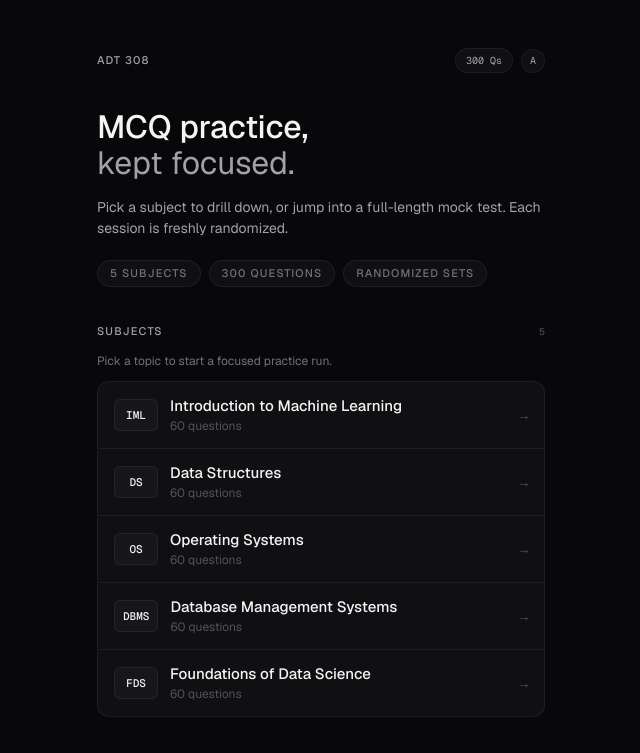
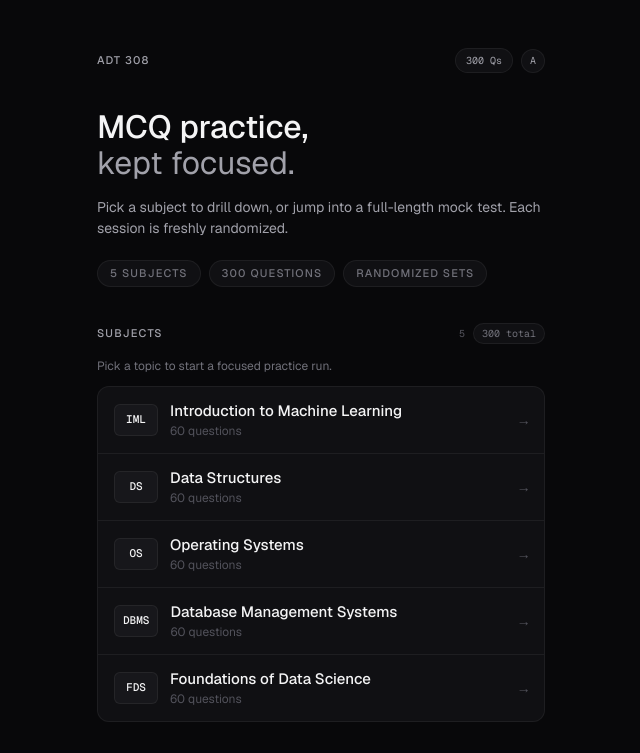
Before and after one commit to rohith-0099/CCW_MCQ_WEBSITE, a Next.js app: page / in a window 1280 px wide. Shown: the top 753 px of the page, without its empty margins (319-959 px from the left). Built offline with nearby package versions, Linux system fonts and the light colour scheme.

Commit message:
Show total questions badge in subjects header

```diff
--- a/src/app/page.tsx
+++ b/src/app/page.tsx
@@ -56,7 +56,12 @@ export default function HomePage() {
             <p className="text-[11px] font-medium uppercase tracking-[0.1em] text-zinc-400">
               Subjects
             </p>
-            <p className="font-mono text-[10px] text-zinc-600">{SUBJECTS.length}</p>
+            <div className="flex items-center gap-2 font-mono text-[10px] text-zinc-600">
+              <span>{SUBJECTS.length}</span>
+              <span className="rounded-full border border-white/[0.06] bg-panel px-2 py-0.5 text-zinc-500">
+                {QUESTIONS.length} total
+              </span>
+            </div>
           </div>
           <p className="mb-3 text-xs text-zinc-500">
             Pick a topic to start a focused practice run.
```
